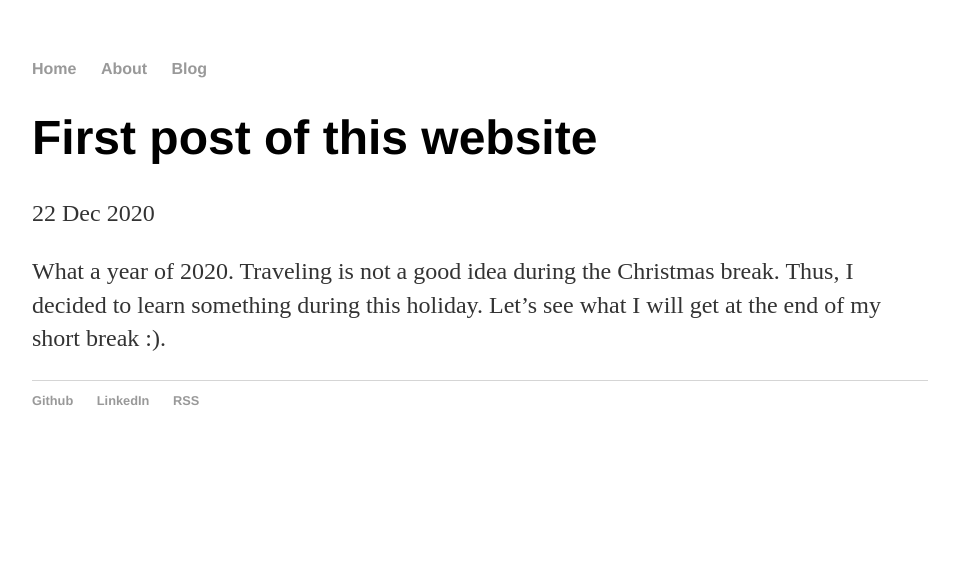
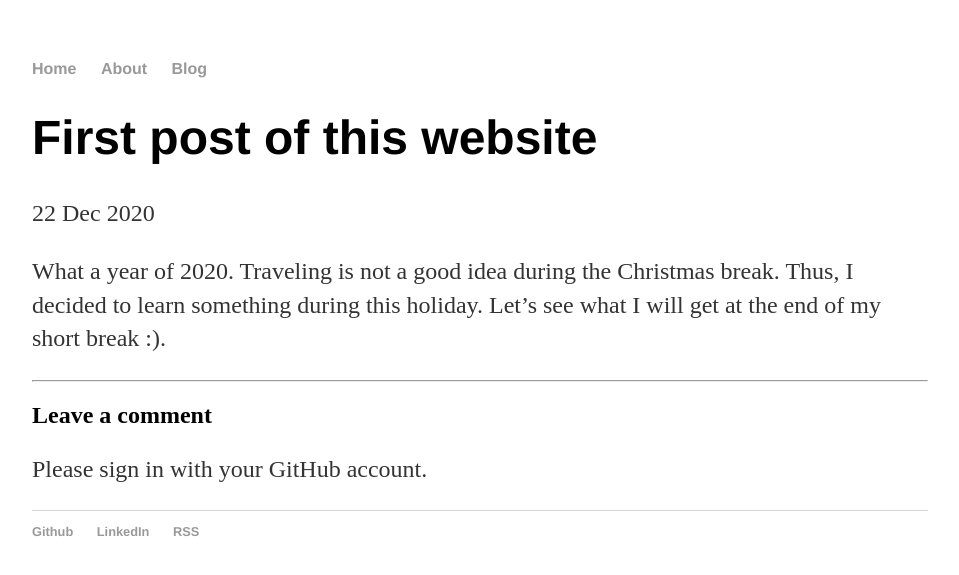
Before and after one commit to FangLinHe/FangLinHe.github.io, a Jekyll site: the page built from _posts/2020-12-22-first-post.md, in a window 1280 px wide. Shown: the top 575 px of the page, without its empty margins (160-1119 px from the left). Built offline with Jekyll 4.4.1, drawn with Linux system fonts in a browser that asks for light colours; comment, search, counter and statistics services are not loaded.

Commit message:
Add some texts for the comment area

```diff
--- a/_layouts/post.html
+++ b/_layouts/post.html
@@ -8,6 +8,11 @@ layout: default
   {{ content }}
 </div>
 
+<hr>
+
+<div>
+  <h2>Leave a comment</h2>
+  <p>Please sign in with your GitHub account.</p>
   <script src="https://utteranc.es/client.js"
           repo="FangLinHe/FangLinHe.github.io"
           issue-term="pathname"
@@ -15,3 +20,4 @@ layout: default
           crossorigin="anonymous"
           async>
   </script>
+</div>
```
Lines whose indentation alone changed are shown as unchanged.
